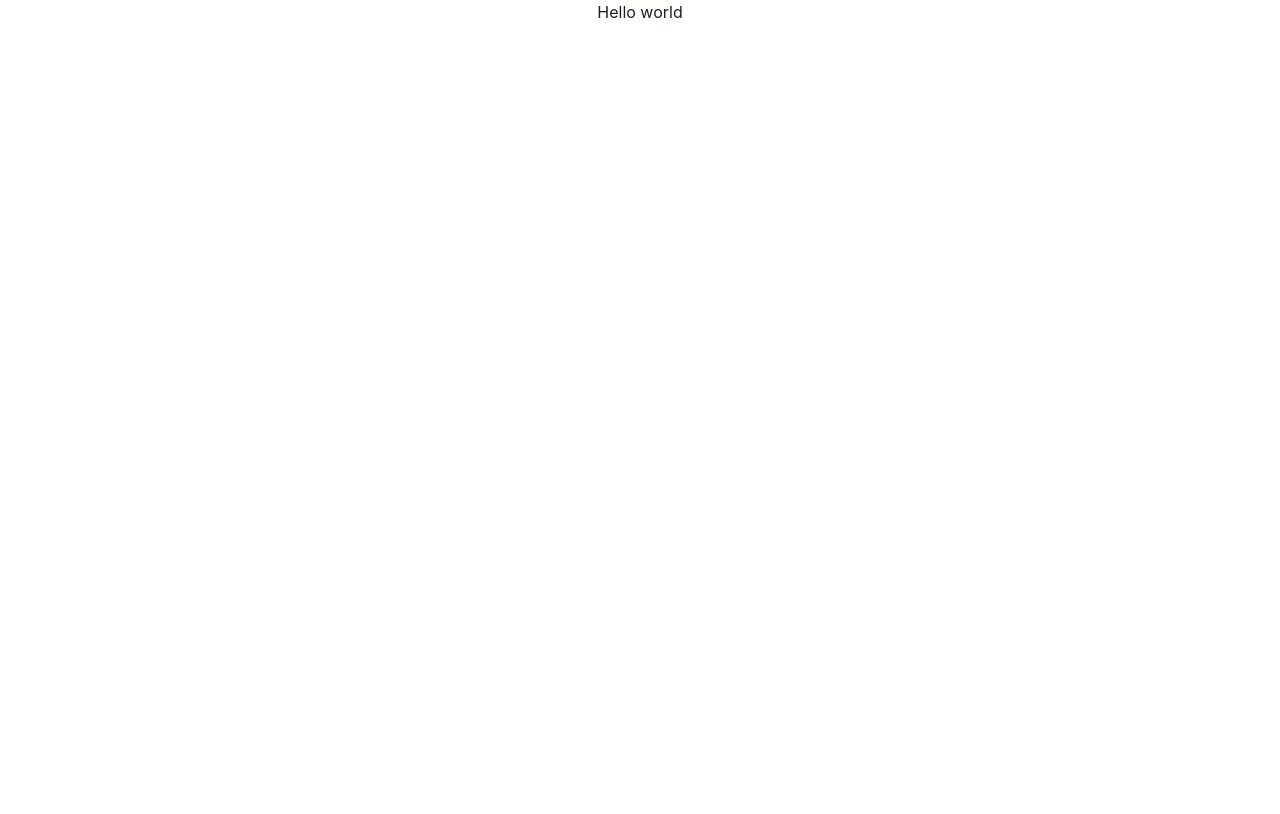
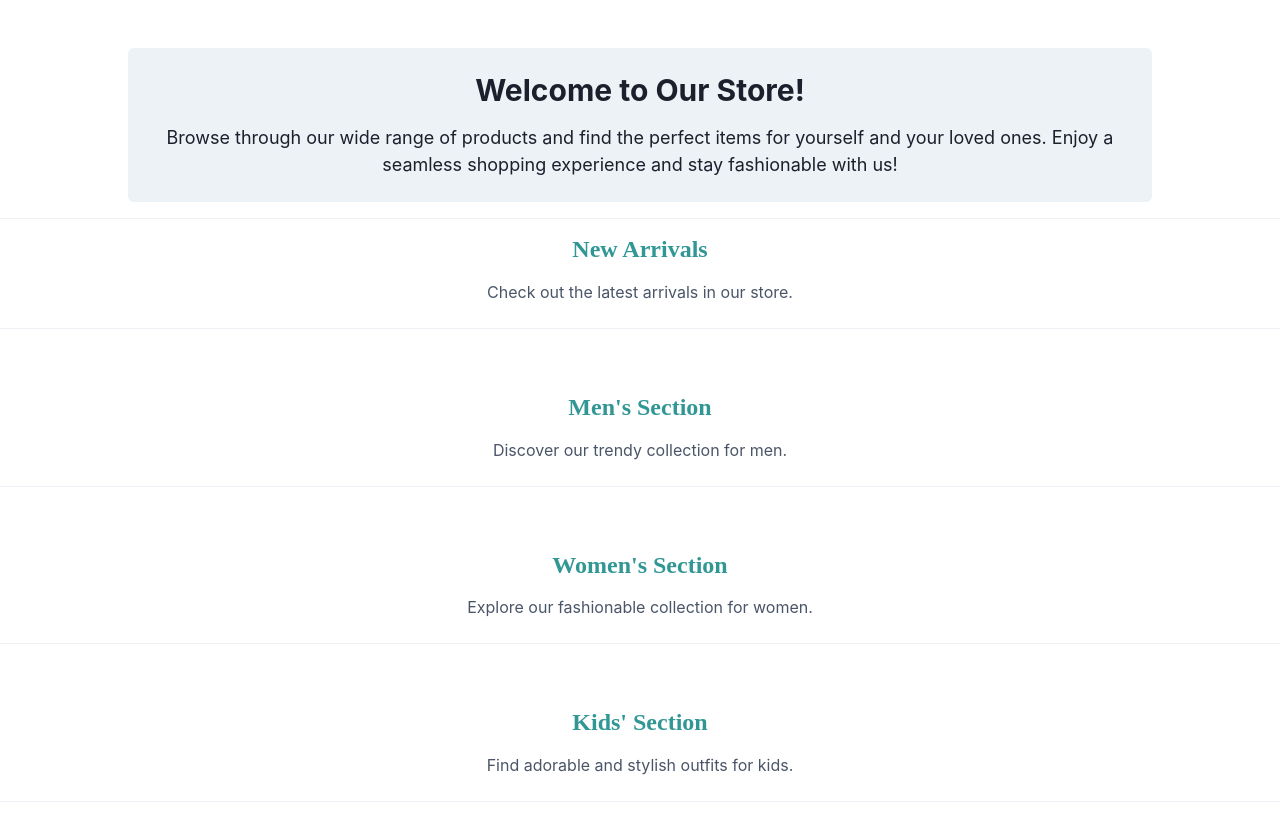
Before and after one commit to Sajid788/Clothify, a React (Create React App) app in the folder frontend/: page / in a window 1280 px wide. Shown: the top 814 px of the page. Built offline with nearby package versions, Linux system fonts and the light colour scheme; no server answers.

Commit message:
20% Homepage done

```diff
--- a/frontend/src/App.js
+++ b/frontend/src/App.js
@@ -1,10 +1,11 @@
 
 import './App.css';
+import Routing from './routing/Routing';
 
 function App() {
   return (
     <div className="App">
-     <h1>Hello world</h1>
+     <Routing/>
     </div>
   );
 }
--- /dev/null
+++ b/frontend/src/pages/HomePage.jsx
@@ -0,0 +1,95 @@
+import React, { useEffect } from "react";
+import { useDispatch, useSelector } from "react-redux";
+import { useNavigate } from "react-router-dom";
+import { Box, Button, Divider, Flex, Heading, Text } from "@chakra-ui/react";
+import { ChevronRightIcon } from "@chakra-ui/icons";
+import { handleProductData } from "../redux/User_Redux/products/action";
+
+
+const Homepage = () => {
+  const { products, isLoading } = useSelector((store) => store.productReducer);
+  const dispatch = useDispatch();
+  const navigate = useNavigate();
+
+  useEffect(() => {
+    window.scrollTo(0, 0);
+    dispatch(handleProductData());
+  }, []);
+
+  const handleExploreMore = (category) => {
+    if (category !== "New Arrival") navigate(`/${category.toLowerCase()}`);
+  };
+  console.log(isLoading, "isisLoading");
+  const renderExploreMoreButton = (category) =>
+    category !== "New Arrival" && (
+      <Button
+        colorScheme="teal"
+        size="sm"
+        mt={6}
+        rightIcon={<ChevronRightIcon />}
+        onClick={() => handleExploreMore(category)}
+      >
+        Explore More
+      </Button>
+    );
+
+  const renderCarouselSection = (title, category, description) => (
+    <Flex direction="column" align="center" mb={8}>
+      <Heading
+        as="h2"
+        mb={4}
+        size="xl"
+        textAlign="start"
+        color="teal.500"
+        fontFamily="cursive"
+        fontSize="2xl"
+        fontWeight="extrabold"
+      >
+        {title}
+      </Heading>
+      <Text color="gray.600" mb={6}>
+        {description}
+      </Text>
+      <Divider mb={8} color="blue" />
+
+    </Flex>
+  );
+
+  return (
+    <Box mt={{ base: "20", lg: 0 }}>
+      <Box maxW="80%" mx="auto" mt={12} p={6} bg="gray.100" rounded="md" mb={4}>
+        <Heading as="h3" size="lg" mb={4} textAlign="center">
+          Welcome to Our Store!
+        </Heading>
+        <Text fontSize="lg" textAlign="center">
+          Browse through our wide range of products and find the perfect items
+          for yourself and your loved ones. Enjoy a seamless shopping experience
+          and stay fashionable with us!
+        </Text>
+      </Box>
+      <Divider mb={4} />
+      {renderCarouselSection(
+        "New Arrivals",
+        "New Arrival",
+        "Check out the latest arrivals in our store."
+      )}
+      {renderCarouselSection(
+        "Men's Section",
+        "Men",
+        "Discover our trendy collection for men."
+      )}
+      {renderCarouselSection(
+        "Women's Section",
+        "Women",
+        "Explore our fashionable collection for women."
+      )}
+      {renderCarouselSection(
+        "Kids' Section",
+        "Kids",
+        "Find adorable and stylish outfits for kids."
+      )}
+    </Box>
+  );
+};
+
+export default Homepage;
--- /dev/null
+++ b/frontend/src/routing/Routing.jsx
@@ -0,0 +1,12 @@
+import React, { Route, Routes } from "react-router-dom";
+import Homepage from "../pages/HomePage";
+
+const Routing = () => {
+  return (
+    <Routes>
+      <Route path="/" element={<Homepage />} />
+    </Routes>
+  );
+};
+
+export default Routing;
```
